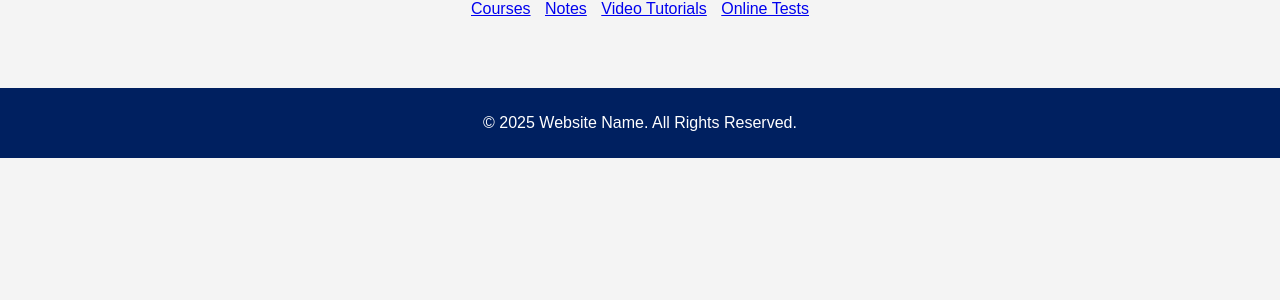
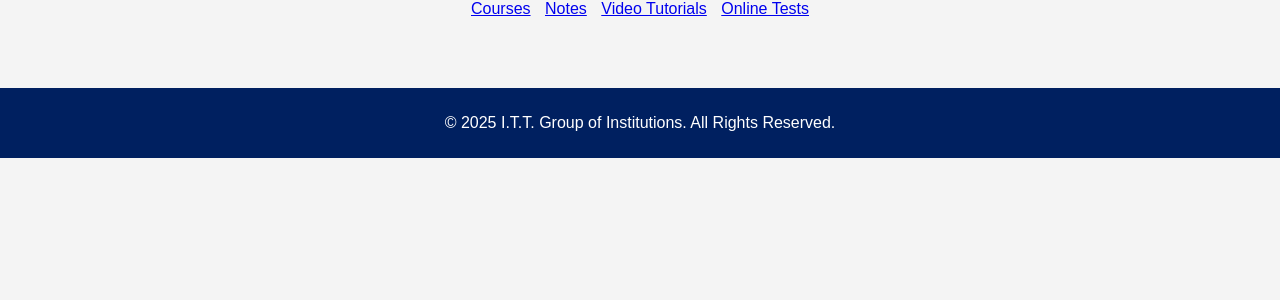
Before and after one commit to shreyansh-cs/itt, a PHP site: page /frontend/index.php in a window 1280 px wide. Shown: the part 244-544 px from the top of the page. Run offline with PHP 8.4, Linux system fonts and the light colour scheme; some libraries are stand-ins or nearby versions.

Commit message:
Update master.php

```diff
--- a/frontend/master.php
+++ b/frontend/master.php
@@ -83,7 +83,7 @@
     </main>
 
     <footer>
-        <p>&copy; 2025 Website Name. All Rights Reserved.</p>
+        <p>&copy; 2025 I.T.T. Group of Institutions. All Rights Reserved.</p>
     </footer>
 
     <script src="/itt/frontend/scripts/script.js"></script>
```
